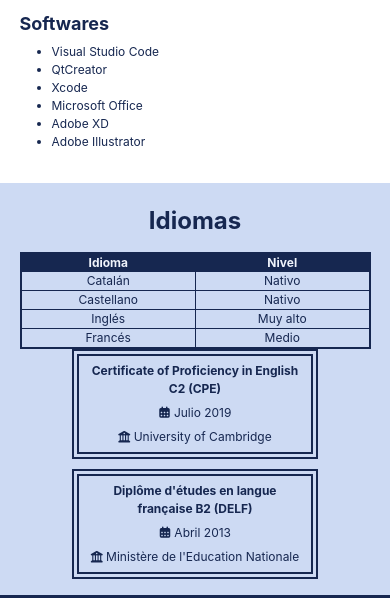
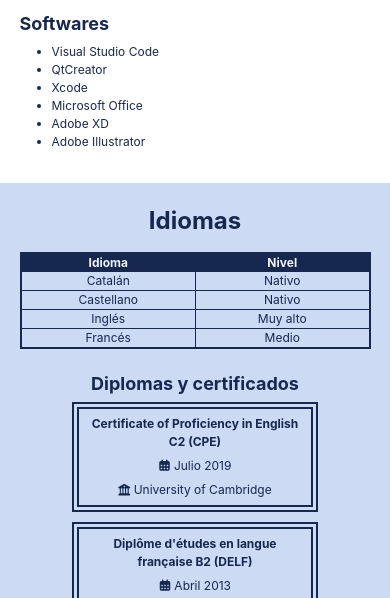
Before and after one commit to aleixjf/curriculum-vitae, a website built with Parcel: page src/views/index.html in a window 390 px wide. Shown: the part 3002-3600 px from the top of the page. Built offline with nearby package versions, Linux system fonts and the light colour scheme; some packages are replaced by stand-ins of ours.

Commit message:
Certificates fix

```diff
--- a/src/assets/styles/itcss/_6-components.scss
+++ b/src/assets/styles/itcss/_6-components.scss
@@ -434,6 +434,16 @@ Most of the code. Wrapping and constraining elements.
   #Certificates
 \*------------------------------------*/
 
+.certificates {
+  margin-top: 1rem;
+  @media screen and (min-width: $phoneWidth) {
+    margin-top: 0;
+  }
+
+  h3 {
+    text-align: center;
+  }
+}
 .certificate-wrapper {
   margin-left: 15%;
   margin-right: 15%;
--- a/src/views/index.html
+++ b/src/views/index.html
@@ -423,7 +423,7 @@
             -->
 
             <section class="certificates two-columns">
-              <!--- <h3 class="mobile-only">Diplomas y certificados</h3> -->
+              <h3 class="mobile-only">Diplomas y certificados</h3>
               <div class="certificate-wrapper">
                 <div class="certificate">
                   <p class="certificate-name">Certificate of Proficiency in English C2 (CPE)</p>
```
